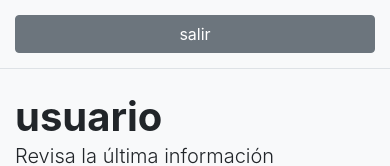
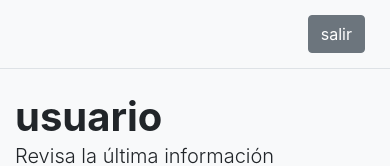
Before and after one commit to facc77/proyecto-rollingReact, a React (Create React App) app: page /turnosReservados in a window 390 px wide. Shown: the top 166 px of the page. Built offline with nearby package versions, Linux system fonts and the light colour scheme; no server answers.

Commit message:
fixing navbar css issues

```diff
--- a/src/css/inicioPaciente.css
+++ b/src/css/inicioPaciente.css
@@ -30,6 +30,14 @@ body {
 
 .homeButton {
   margin-right: 10px;
+  padding: 7px;
+  border-radius: 6px;
+  padding-right: 10px;
+  padding-left: 10px;
+}
+
+.navbarDropdown {
+  display: none;
 }
 
 /* .inicioPaciente {
@@ -203,11 +211,13 @@ a:hover {
 
   .nabvarAlign {
     display: block;
-    text-align: left;
+    text-align: right;
+  }
+  .navbarDropdown {
+    display: block;
   }
   .homeButton {
-    margin-right: 10px;
-    width: 100%;
+    display: none;
   }
 }
 
--- a/src/pages/InicioPaciente.jsx
+++ b/src/pages/InicioPaciente.jsx
@@ -46,7 +46,7 @@ export default function InicioPacientes() {
             <Link to="/">
               <button className="btn btn-secondary homeButton">salir</button>
             </Link> */}
-            <Dropdown>
+            <Dropdown className="navbarDropdown">
               <Dropdown.Toggle variant="success" id="dropdown-basic">
                 San Remo
               </Dropdown.Toggle>
@@ -67,6 +67,9 @@ export default function InicioPacientes() {
                 </Link>
               </Dropdown.Menu>
             </Dropdown>
+            <Link to="/">
+              <button className="btn-secondary homeButton">salir</button>
+            </Link>
           </nav>
 
           <div id="content" className="bg-grey w-100 fila3">
```
